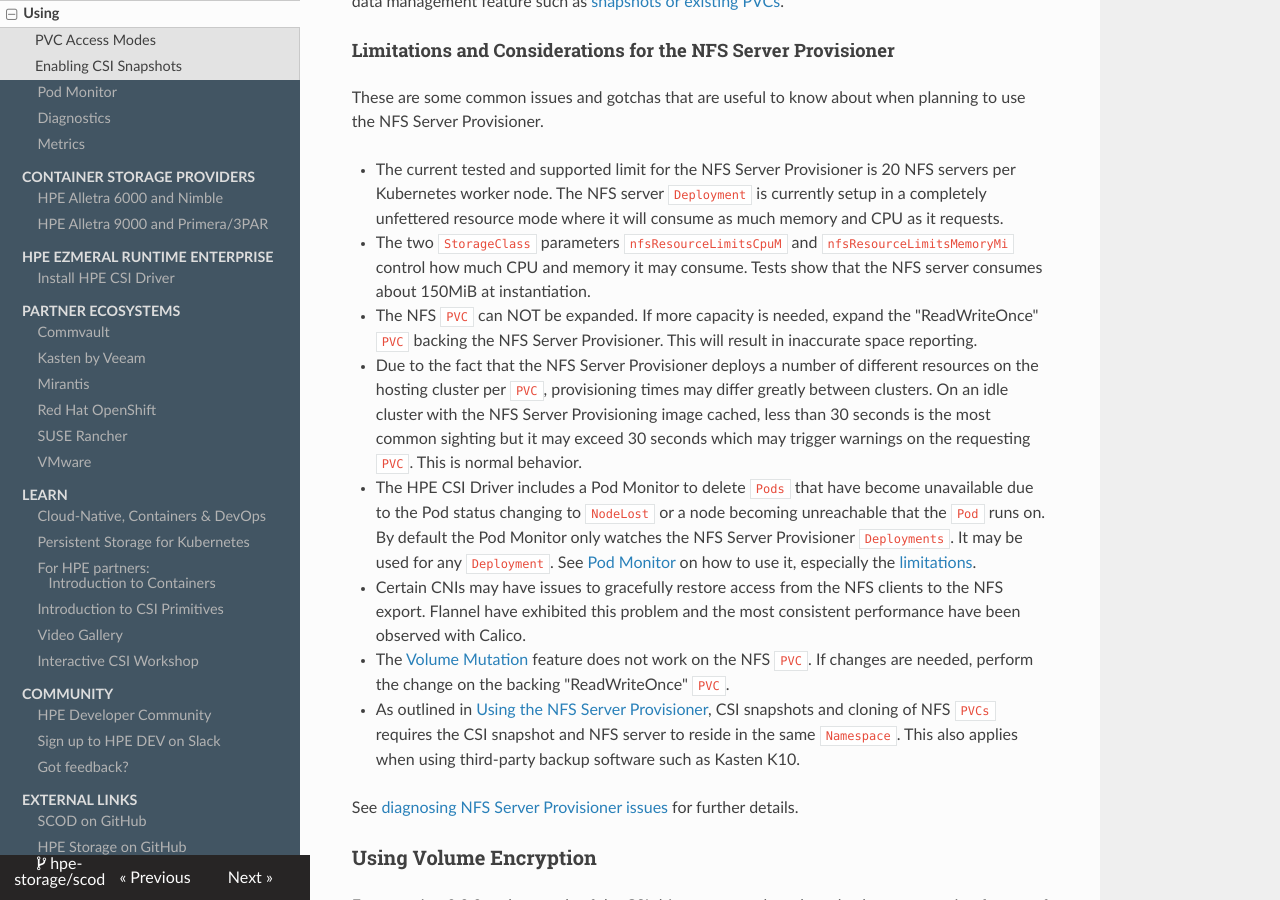
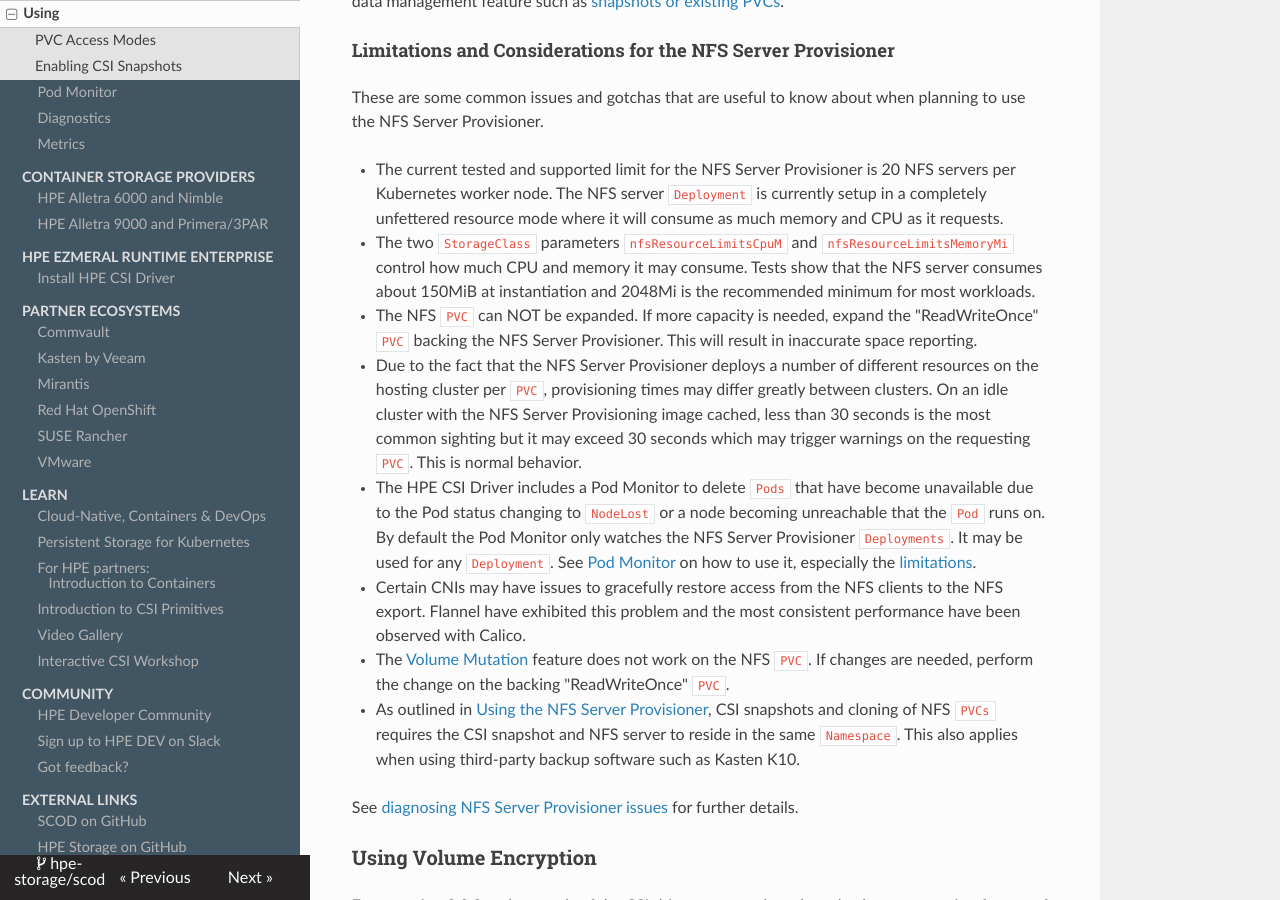
Before and after one commit to hpe-storage/scod, an MkDocs documentation site: the page built from docs/csi_driver/using.md, in a window 1280 px wide and 900 px high, scrolled down 17953 px. Built offline with MkDocs 1.6.1, drawn with Linux system fonts in a browser that asks for light colours; nearby versions of some CDN libraries.

Commit message:
NFS server memory recommendation
Signed-off-by: Michael Mattsson <michael.mattsson@gmail.com>

```diff
--- a/docs/csi_driver/using.md
+++ b/docs/csi_driver/using.md
@@ -861,7 +861,7 @@ Requesting an empty read-only volume might not seem practical. The primary use c
 These are some common issues and gotchas that are useful to know about when planning to use the NFS Server Provisioner.
 
 - The current tested and supported limit for the NFS Server Provisioner is 20 NFS servers per Kubernetes worker node. The NFS server `Deployment` is currently setup in a completely unfettered resource mode where it will consume as much memory and CPU as it requests.
-- The two `StorageClass` parameters `nfsResourceLimitsCpuM` and `nfsResourceLimitsMemoryMi` control how much CPU and memory it may consume. Tests show that the NFS server consumes about 150MiB at instantiation.
+- The two `StorageClass` parameters `nfsResourceLimitsCpuM` and `nfsResourceLimitsMemoryMi` control how much CPU and memory it may consume. Tests show that the NFS server consumes about 150MiB at instantiation and 2048Mi is the recommended minimum for most workloads.
 - The NFS `PVC` can NOT be expanded. If more capacity is needed, expand the "ReadWriteOnce" `PVC` backing the NFS Server Provisioner. This will result in inaccurate space reporting.
 - Due to the fact that the NFS Server Provisioner deploys a number of different resources on the hosting cluster per `PVC`, provisioning times may differ greatly between clusters. On an idle cluster with the NFS Server Provisioning image cached, less than 30 seconds is the most common sighting but it may exceed 30 seconds which may trigger warnings on the requesting `PVC`. This is normal behavior.
 - The HPE CSI Driver includes a Pod Monitor to delete `Pods` that have become unavailable due to the Pod status changing to `NodeLost` or a node becoming unreachable that the `Pod` runs on. By default the Pod Monitor only watches the NFS Server Provisioner `Deployments`. It may be used for any `Deployment`. See [Pod Monitor](monitor.md) on how to use it, especially the [limitations](monitor.md#limitations).
```
